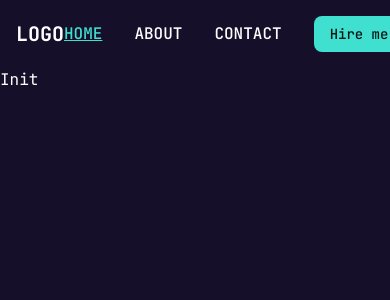
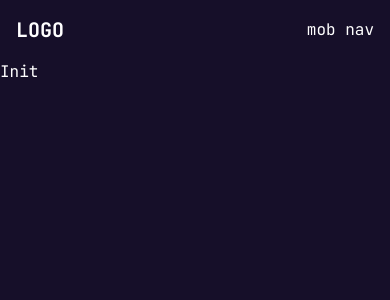
Before and after one commit to filiptunguz/portfolio, a Next.js app: page / in a window 390 px wide. Shown: the top 300 px of the page. Built offline with nearby package versions, Linux system fonts and the light colour scheme.

Commit message:
responsive navigation

```diff
--- a/src/components/header.tsx
+++ b/src/components/header.tsx
@@ -3,7 +3,7 @@ import Navigation from '@/components/navigation';
 export default function Header() {
 	return (
 		<header className="flex items-center justify-between p-4 text-white max-w-[1100px] mx-auto">
-			<h1 className="text-xl font-bold">LOGO</h1>
+			<span className="text-xl font-bold">LOGO</span>
 			<Navigation />
 		</header>
 	);
--- a/src/components/navigation.tsx
+++ b/src/components/navigation.tsx
@@ -29,7 +29,15 @@ export default function Navigation() {
 
 	return (
 		<nav>
-			<ul className="flex gap-8 items-center">
+			<DesktopNavigation pathname={pathname} />
+			<MobileNavigation pathname={pathname} />
+		</nav>
+	);
+}
+
+function DesktopNavigation({ pathname }: { pathname: string }) {
+	return (
+		<ul className="hidden xl:flex gap-8 items-center">
 			{navigationItems.map((item: NavigationItem) => (
 				<li key={item.label}>
 					<Link
@@ -40,10 +48,19 @@ export default function Navigation() {
 					</Link>
 				</li>
 			))}
+			<HireMeButton />
+		</ul>
+	);
+}
+
+function MobileNavigation({ pathname }: { pathname: string }) {
+	return <ul className="xl:hidden">mob nav</ul>;
+}
+
+function HireMeButton() {
+	return (
 		<Button>
 			<Link href="/hire-me">Hire me</Link>
 		</Button>
-			</ul>
-		</nav>
 	);
 }
```
Lines whose indentation alone changed are shown as unchanged.
